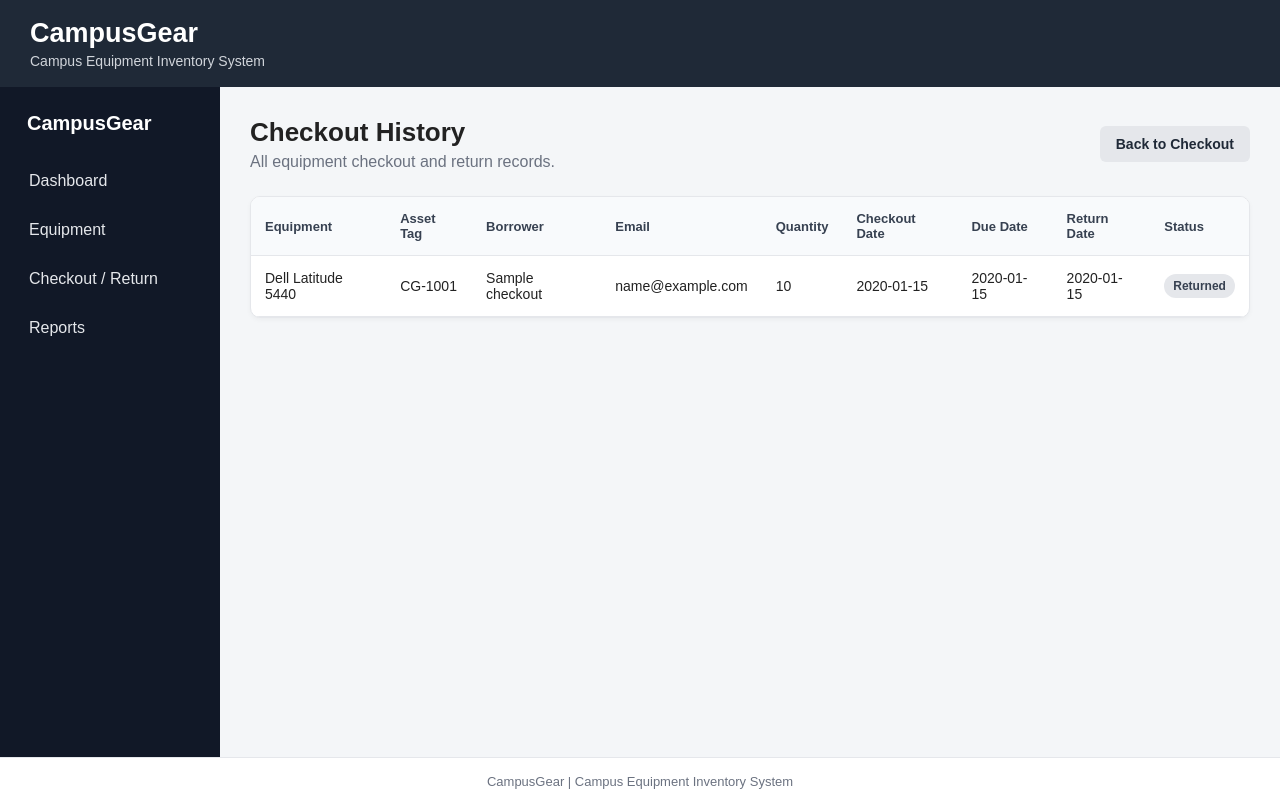
After one commit to Datvixen/-CampusGear, a Flask app: page /checkout/history in a window 1280 px wide. The commit adds this page. Run offline with Flask 3, Linux system fonts and the light colour scheme; data comes from the database, SQL or seed files in the repository; tables that the repository leaves empty hold one stand-in row (values such as "Sample post").

Commit message:
Add checkout history page

```diff
--- a/app.py
+++ b/app.py
@@ -126,6 +126,13 @@ def return_checkout(checkout_id):
  c.close()
  flash("Equipment return recorded successfully.","success")
  return redirect(url_for("checkout"))
+@app.route("/checkout/history")
+def checkout_history():
+ refresh_overdue_statuses()
+ c=db()
+ history=c.execute("SELECT ch.*,COALESCE(e.name,'Removed Equipment') AS equipment_name,e.asset_tag FROM checkouts ch LEFT JOIN equipment e ON e.id=ch.equipment_id ORDER BY ch.checkout_date DESC,ch.id DESC").fetchall()
+ c.close()
+ return render_template("checkout_history.html",history=history)
 @app.route("/reports")
 def reports(): return render_template("todo.html",title="Users & Reports",owner="Team Member 3",tasks=["User management","Overdue equipment","Reports/activity","Additional tests"])
 if __name__=="__main__": init_db(); app.run(debug=True,host="0.0.0.0",port=5000)
--- a/templates/checkout.html
+++ b/templates/checkout.html
@@ -8,6 +8,7 @@
         <h2>Checkout Equipment</h2>
         <p>Record equipment borrowed by a campus community member.</p>
     </div>
+    <a href="{{ url_for('checkout_history') }}" class="btn btn-secondary">Checkout History</a>
 </div>
 
 <div class="form-card">
--- /dev/null
+++ b/templates/checkout_history.html
@@ -0,0 +1,61 @@
+{% extends "base.html" %}
+
+{% block title %}Checkout History | CampusGear{% endblock %}
+
+{% block content %}
+<div class="page-heading">
+    <div>
+        <h2>Checkout History</h2>
+        <p>All equipment checkout and return records.</p>
+    </div>
+    <a href="{{ url_for('checkout') }}" class="btn btn-secondary">Back to Checkout</a>
+</div>
+
+<div class="table-card">
+    {% if history %}
+    <table class="equipment-table">
+        <thead>
+            <tr>
+                <th>Equipment</th>
+                <th>Asset Tag</th>
+                <th>Borrower</th>
+                <th>Email</th>
+                <th>Quantity</th>
+                <th>Checkout Date</th>
+                <th>Due Date</th>
+                <th>Return Date</th>
+                <th>Status</th>
+            </tr>
+        </thead>
+        <tbody>
+            {% for checkout in history %}
+            <tr>
+                <td>{{ checkout.equipment_name }}</td>
+                <td>{{ checkout.asset_tag or "-" }}</td>
+                <td>{{ checkout.borrower_name }}</td>
+                <td>{{ checkout.borrower_email }}</td>
+                <td>{{ checkout.quantity }}</td>
+                <td>{{ checkout.checkout_date }}</td>
+                <td>{{ checkout.due_date }}</td>
+                <td>{{ checkout.return_date or "Not returned" }}</td>
+                <td>
+                    {% if checkout.status == "Overdue" %}
+                    <span class="badge status-overdue">Overdue</span>
+                    {% elif checkout.status == "Checked Out" %}
+                    <span class="badge status-checkedout">Checked Out</span>
+                    {% else %}
+                    <span class="badge">Returned</span>
+                    {% endif %}
+                </td>
+            </tr>
+            {% endfor %}
+        </tbody>
+    </table>
+    {% else %}
+    <div class="empty-state">
+        <h3>No checkout records</h3>
+        <p>Checkout and return records will appear here.</p>
+    </div>
+    {% endif %}
+</div>
+{% endblock %}
```
